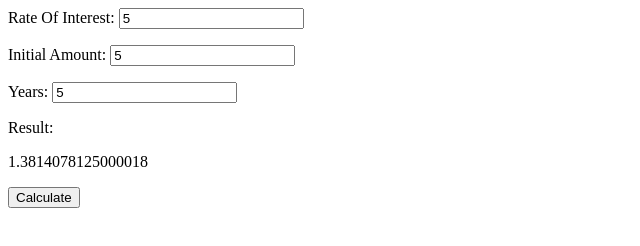
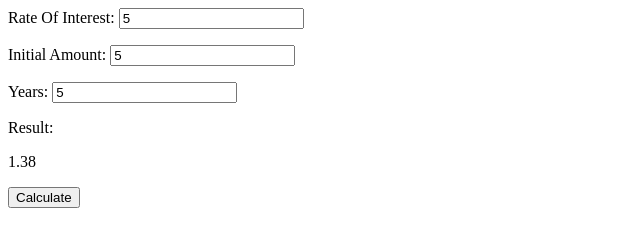
Before and after one commit to AhanaMittra/ahana.github.io, a plain HTML site: page index.html in a window 1280 px wide. Both pictures are taken after typing "5", "5", "5" into the empty fields and a click on the button "Calculate". Shown: the whole page, without its empty margins (0-640 px from the left). Drawn offline with Linux system fonts and the light colour scheme.

Commit message:
Update index.html

```diff
--- a/index.html
+++ b/index.html
@@ -36,7 +36,7 @@
 
             var interestedAmount = (principal * Math.pow(1 + (rate / 100), n));
             console.log(interestedAmount.toFixed(2))
-            result.textContent = interestedAmount - principal
+            result.textContent = (interestedAmount - principal).toFixed(2)
         }
     </script>
 </body>
```
